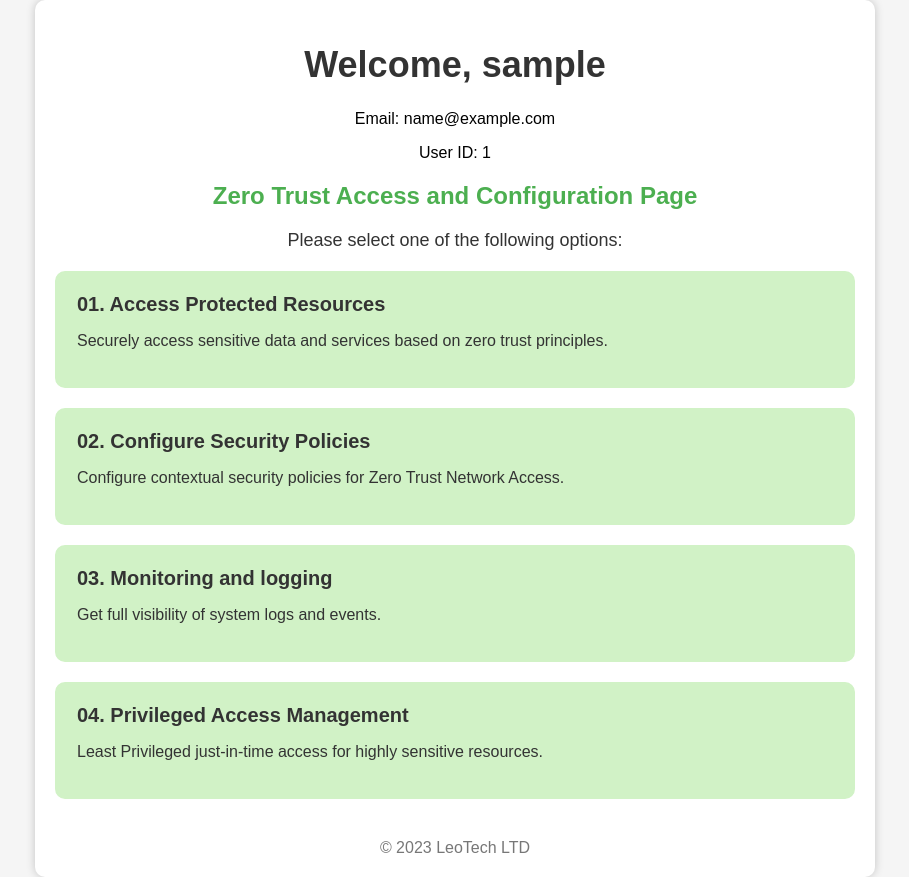
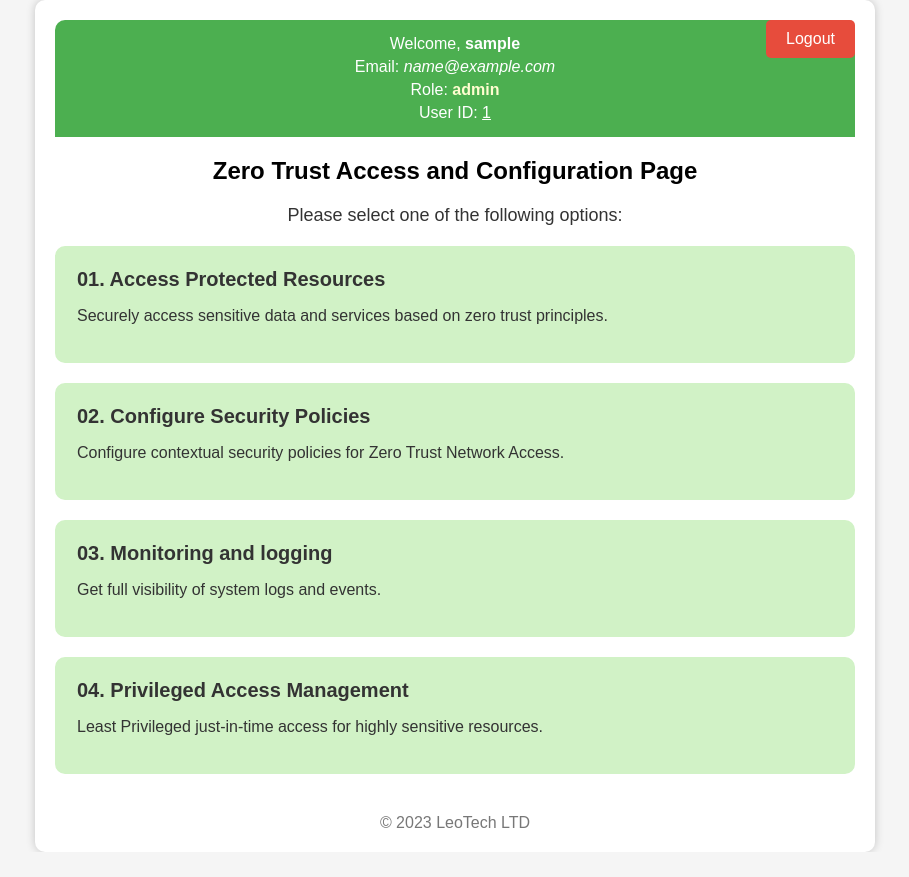
Before and after one commit to LeoneOdinga/ZeroTrustArchitecture, a Flask app: template ZeroTrustWebUI/templates/home.html in a window 1280 px wide. Shown: the whole page, without its empty margins (185-1094 px from the left). After the commit the page ends 852 px from the top, so only its background shows below. Run offline with Flask 3, Linux system fonts and the light colour scheme; the template is opened without the code that fills it: most values are stand-ins (such as "Sample title", 1, 10 or a date in 2020).

Commit message:
Added a little bit of styling and a logout functinality to the home template

```diff
--- a/ZeroTrustWebUI/app.py
+++ b/ZeroTrustWebUI/app.py
@@ -160,16 +160,17 @@ def home():
             print(f"\nDECODED TOKEN{token_info}")
 
             if token_is_valid():
-                # The token is valid, and you can proceed to access protected resources
                 if 'oidc_auth_profile' in session:
                     auth_profile = session['oidc_auth_profile']
                     username = auth_profile.get('name')
                     email = auth_profile.get('email')
                     user_id = auth_profile.get('sub')
-                    return render_template('home.html', username=username, email=email, user_id=user_id)
+                    #get the user role
+                    user_roles = extract_user_role()
+                    user_role = user_roles[0]
+                    return render_template('home.html', username=username, email=email, user_id=user_id, user_role=user_role)
                 else:
                     return "<h1>NOT AUTHORIZED!</h1>"
-                # The token is invalid
             else:
                 return "<h1>UNAUTHORIZED [INVALID ACCESS TOKEN]!!!</h1>"
         else:
--- a/ZeroTrustWebUI/templates/home.html
+++ b/ZeroTrustWebUI/templates/home.html
@@ -15,17 +15,38 @@
             max-width: 800px;
             margin: 0 auto;
             padding: 20px;
-            background-color: #fff;
+            background-color: #ffffff;
             border-radius: 10px;
             box-shadow: 0 0 10px rgba(0, 0, 0, 0.2);
+            position: relative;
         }
-        h1 {
-            font-size: 36px;
-            color: #333;
+        .logout-btn {
+            background-color: #E74C3C;
+            color: #fff;
+            border: none;
+            border-radius: 5px;
+            padding: 10px 20px;
+            font-size: 16px;
+            cursor: pointer;
+            position: absolute;
+            top: 20px;
+            right: 20px;
         }
-        h2 {
-            font-size: 24px;
-            color: #4CAF50;
+        .user-identifiers {
+            background-color: #4CAF50;
+            color: #fff;
+            padding: 10px;
+            border-top-left-radius: 10px;
+            border-top-right-radius: 10px;
+            font-size: 16px;
+            text-align: center;
+        }
+        .user-identifiers p {
+            margin: 5px;
+        }
+        .user-info {
+            font-size: 18px;
+            margin: 20px;
         }
         .options {
             display: flex;
@@ -45,7 +66,7 @@
         }
         .option:hover {
             background-color: #A9DFBF;
-            color: #000; /* Slightly darker text color on hover */
+            color: #000;
             transform: scale(1.02);
         }
         .option h3 {
@@ -67,9 +88,13 @@
 </head>
 <body>
     <div class="container">
-        <h1>Welcome, {{ username }}</h1>
-        <p>Email: {{ email }}</p>
-        <p>User ID: {{ user_id }}</p>
+        <button class="logout-btn" onclick="logout()">Logout</button>
+        <div class="user-identifiers">
+            <p>Welcome, <span style="font-weight: bold;" id="username">{{ username }}</span></p>
+            <p>Email: <span style="font-style: italic;" id="email">{{ email }}</span></p>
+            <p>Role: <b><span style="color: #FFFDD0;" id="userRole">{{ user_role }}</span></b></p>
+            <p>User ID: <span style="text-decoration: underline;" id="userId">{{ user_id }}</span></p>
+        </div>
 
         <h2>Zero Trust Access and Configuration Page</h2>
         <p class="access-message">Please select one of the following options:</p>
@@ -101,7 +126,10 @@
             window.location.href = 'resource-selection';
         }
 
+        function logout() {
+            // Redirect to the /revokeToken route for logout
+            window.location.href = '/revokeToken';
+        }
     </script>
-
 </body>
 </html>
```
